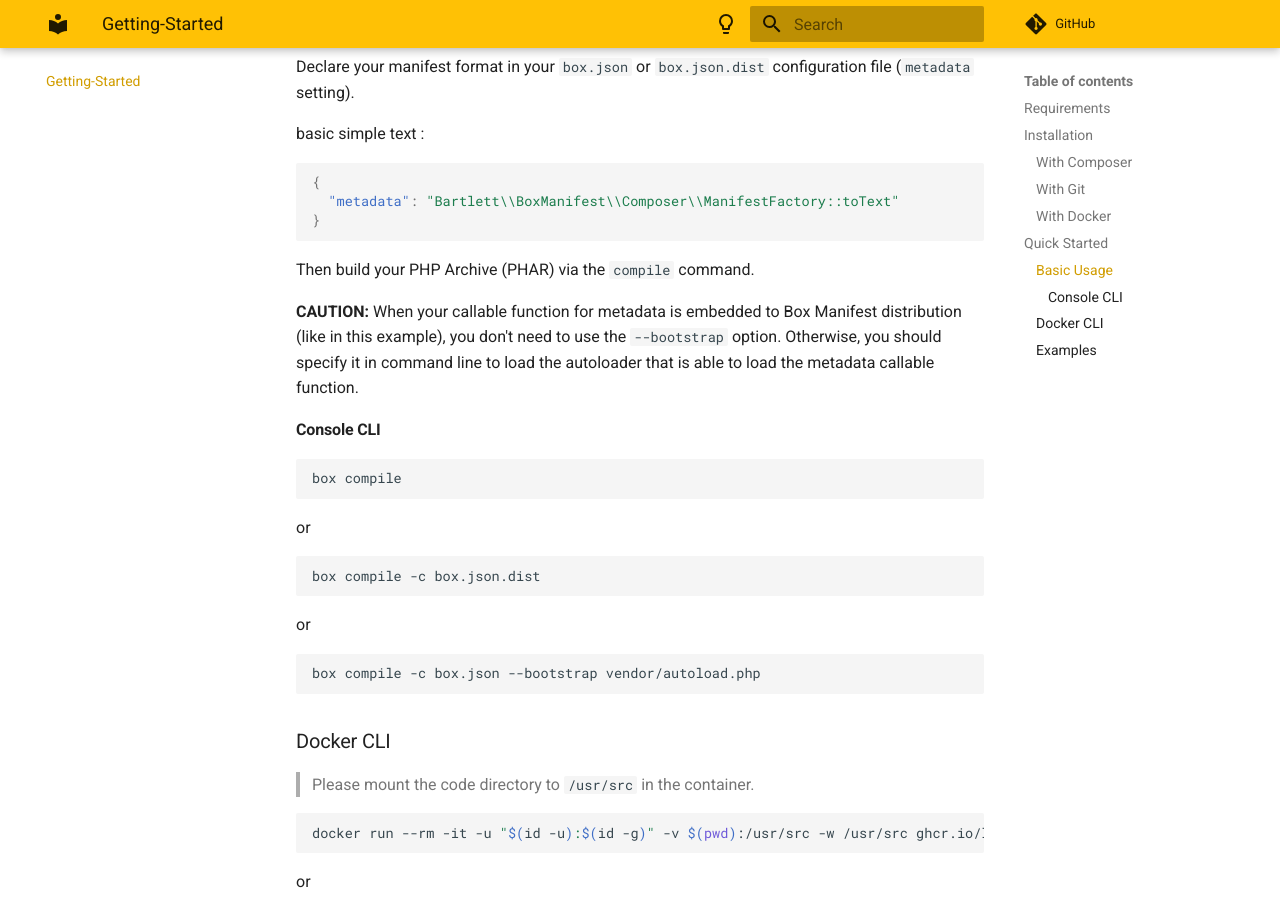
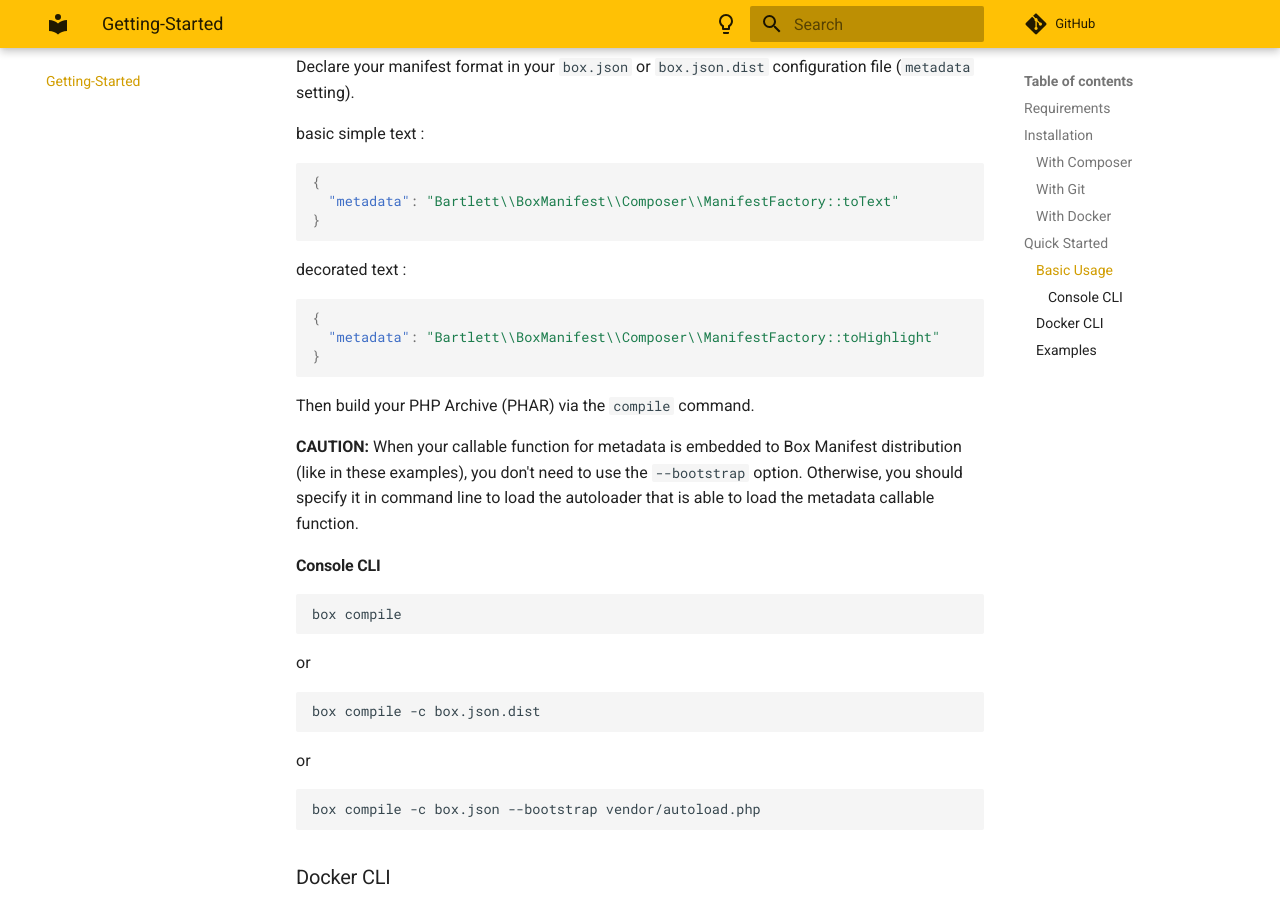
Before and after one commit to llaville/box-manifest, an MkDocs documentation site: the page built from docs/getting-started.md, in a window 1280 px wide and 900 px high, scrolled down 1158 px. Built offline with MkDocs 1.6.1 and Material for MkDocs 9.7.7, drawn with Linux system fonts in a browser that asks for light colours; comment, search, counter and statistics services are not loaded.

Commit message:
update documentation

````diff
--- a/docs/getting-started.md
+++ b/docs/getting-started.md
@@ -52,9 +52,17 @@ basic simple text :
 }
 ```
 
+decorated text :
+
+```json
+{
+  "metadata": "Bartlett\\BoxManifest\\Composer\\ManifestFactory::toHighlight"
+}
+```
+
 Then build your PHP Archive (PHAR) via the `compile` command.
 
-**CAUTION:** When your callable function for metadata is embedded to Box Manifest distribution (like in this example),
+**CAUTION:** When your callable function for metadata is embedded to Box Manifest distribution (like in these examples),
 you don't need to use the `--bootstrap` option. Otherwise, you should specify it in command line to load the autoloader
 that is able to load the metadata callable function.
 
````
